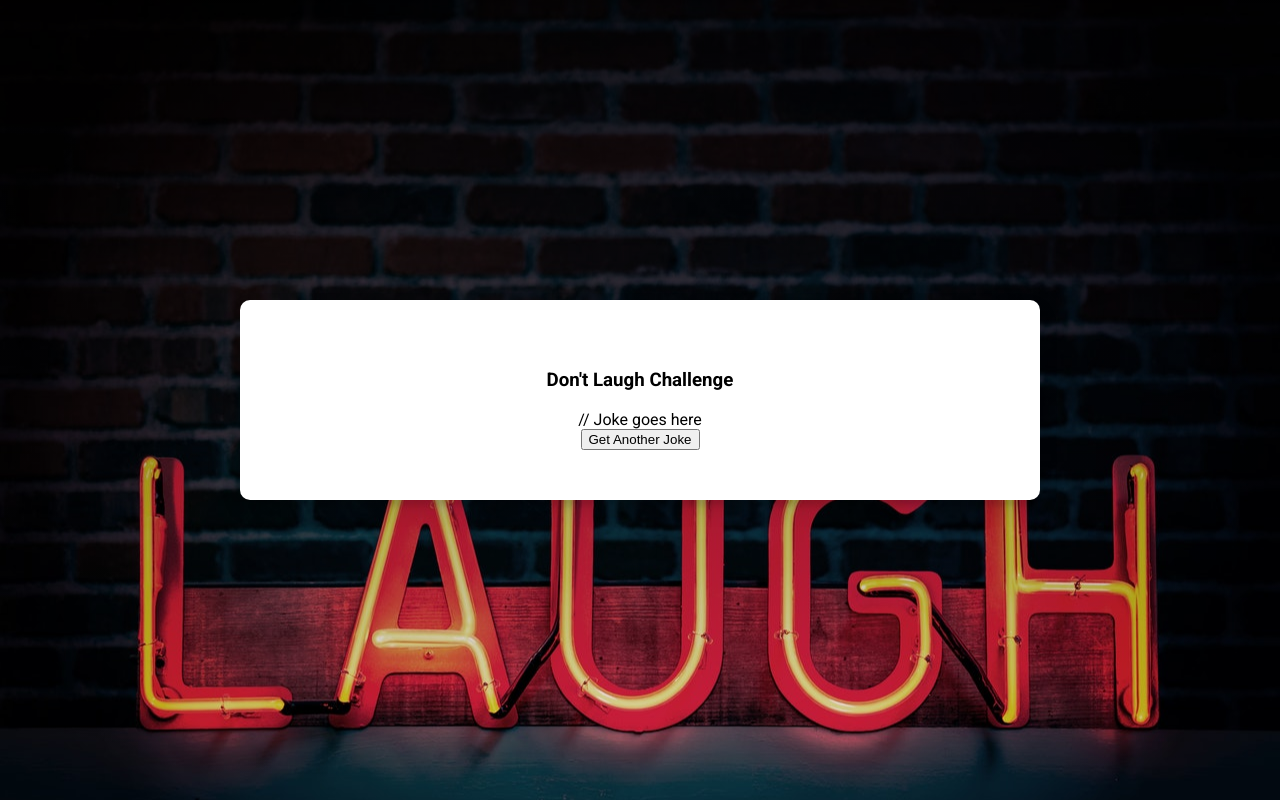
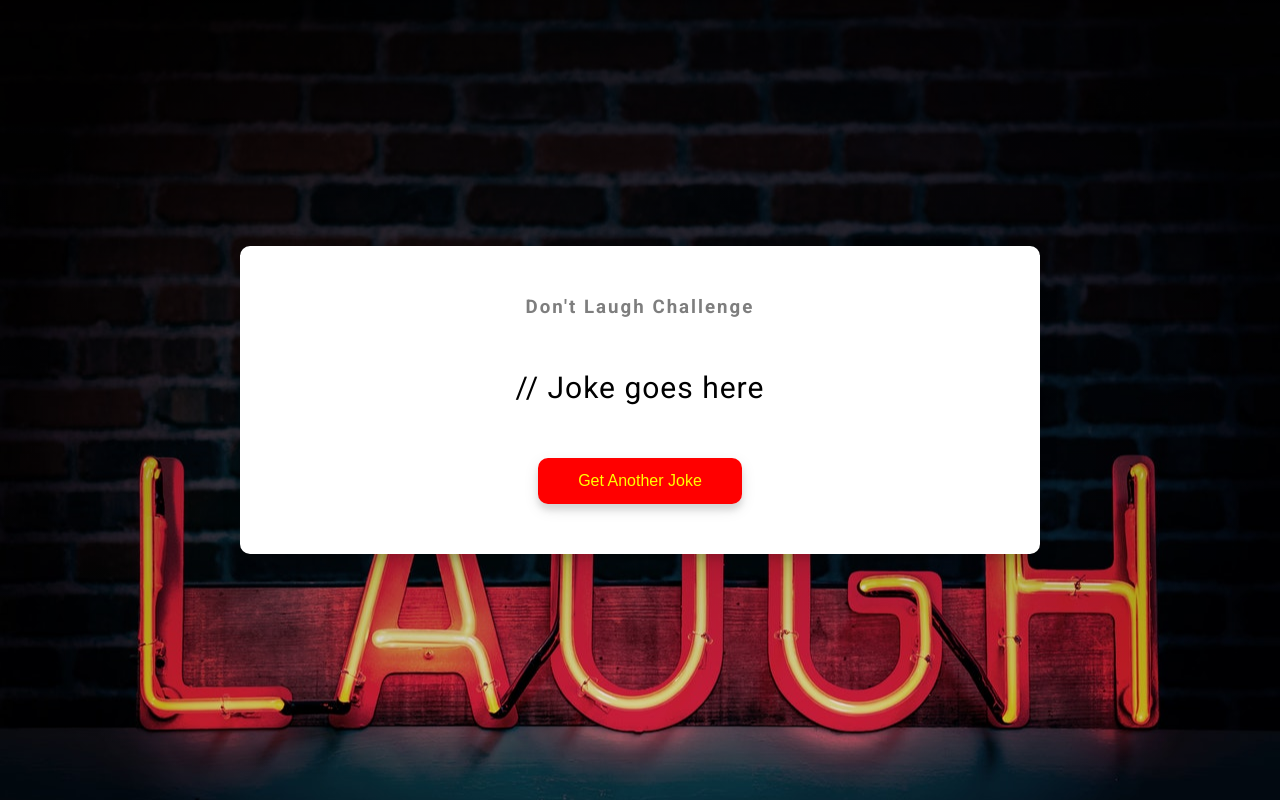
Before and after one commit to dominicdaviescodes/day-9, a plain HTML site: page index.html in a window 1280 px wide. Drawn offline with Linux system fonts and the light colour scheme.

Commit message:
add style the joke container

```diff
--- a/style.css
+++ b/style.css
@@ -32,3 +32,40 @@ body {
   max-width: 100%;
   width: 800px;
 }
+
+h3 {
+  margin: 0;
+  opacity: 0.5;
+  letter-spacing: 2px;
+}
+
+.joke {
+  font-size: 30px;
+  letter-spacing: 1px;
+  line-height: 40px;
+  margin: 50px auto;
+  max-width: 600px;
+}
+
+.btn {
+  background-color: red;
+  color: yellow;
+  border: 0;
+  border-radius: 10px;
+  box-shadow: 0 5px 15px rgba(0, 0, 0, 0.1), 0 6px 6px rgba(0, 0, 0, 0.1);
+  padding: 14px 40px;
+  font-size: 16px;
+  cursor: pointer;
+}
+
+.btn:hover {
+  color: #fff;
+}
+
+.btn:active {
+  transform: scale(0.98);
+}
+
+.btn:focus {
+  outline: 0;
+}
```
